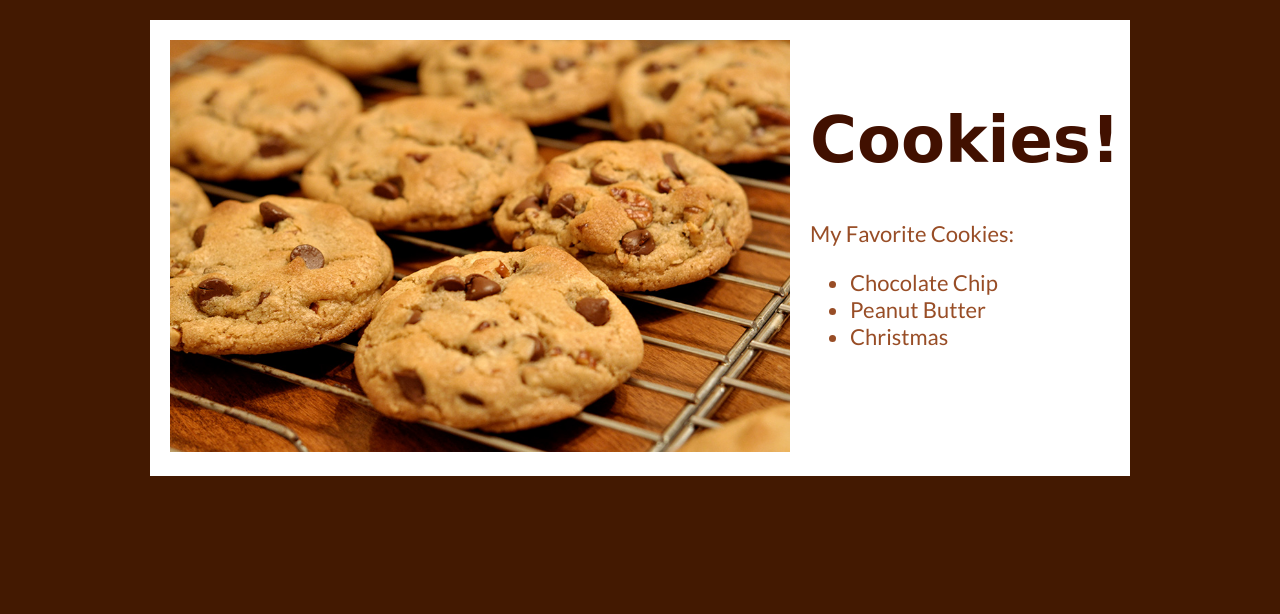
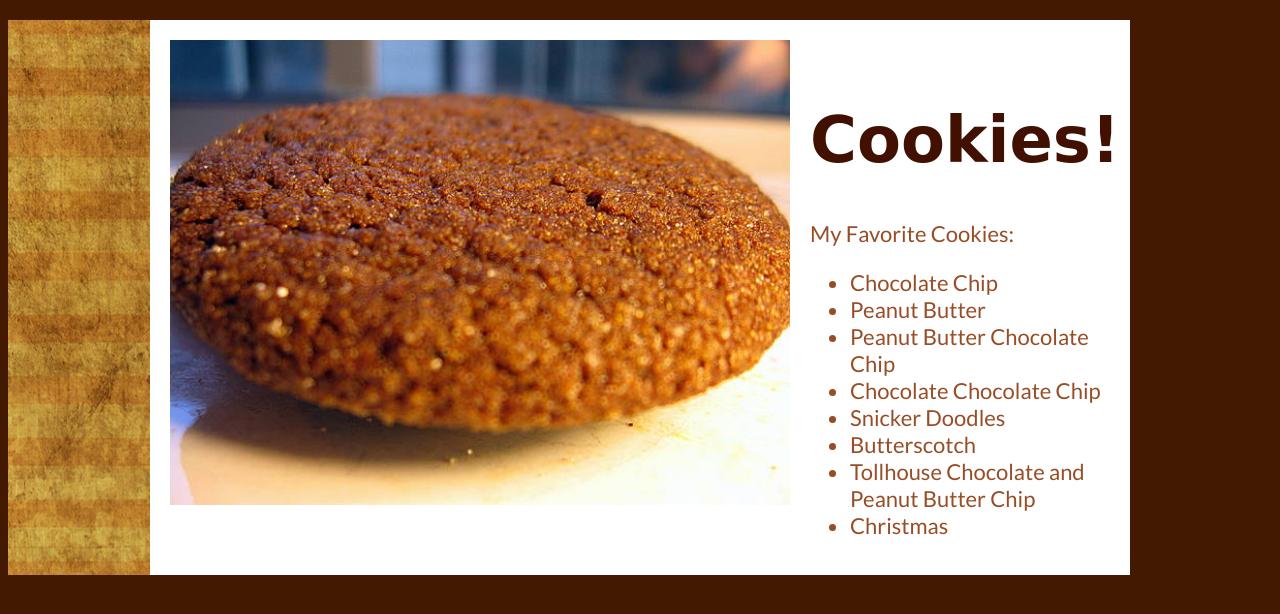
Before and after one commit to xspired01/Demo-Favorite-Cookies-Web-Page, a plain HTML site: page index.html in a window 1280 px wide. Drawn offline with Linux system fonts and the light colour scheme; a web font is replaced by a local one.

Commit message:
Image & Background Updates
Changed image to Molasses Cookies and changed background (changed it to
a wallpaper with an image).

```diff
--- a/index.html
+++ b/index.html
@@ -11,10 +11,10 @@
 <body>
 
 <!-- WEB PAGE CONTENT HERE -->
-
+<div class="image-bg">
 <div class="pageContainer">
   <div class="imageContainer">
-    <img src="images/cookies.jpg" alt="Tray of Chocolate Chip Cookies." />
+    <img src="images/molasses_cookies.jpg" alt="Pic of Big Molasses Cookies." />
   </div>
   <div class="textContainer">
     <h1>Cookies!</h1>
@@ -22,10 +22,16 @@
     <ul>
       <li>Chocolate Chip</li>
       <li>Peanut Butter</li>
+      <li>Peanut Butter Chocolate Chip</li>
+      <li>Chocolate Chocolate Chip</li>
+      <li>Snicker Doodles</li>
+      <li>Butterscotch</li>
+      <li>Tollhouse Chocolate and Peanut Butter Chip</li>
       <li>Christmas</li>
     </ul>
   </div>
 </div>
+</div>
 
 </body>
 </html>
--- a/style.css
+++ b/style.css
@@ -48,7 +48,11 @@ p, li {
   color: #984d26;
 }
 
-
+/*-- =wallpaper ---*/
+.image-bg {
+  background-image: url(images/flat-grungy-summer-stripes-patterns-2.jpg);
+  background-repeat: repeat-y;
+}
 
 
 /* ---- Advanced ---- */
```
Also changed, not shown: images/flat-grungy-summer-stripes-patterns-2.jpg (added), images/molasses_cookies.jpg (added).
